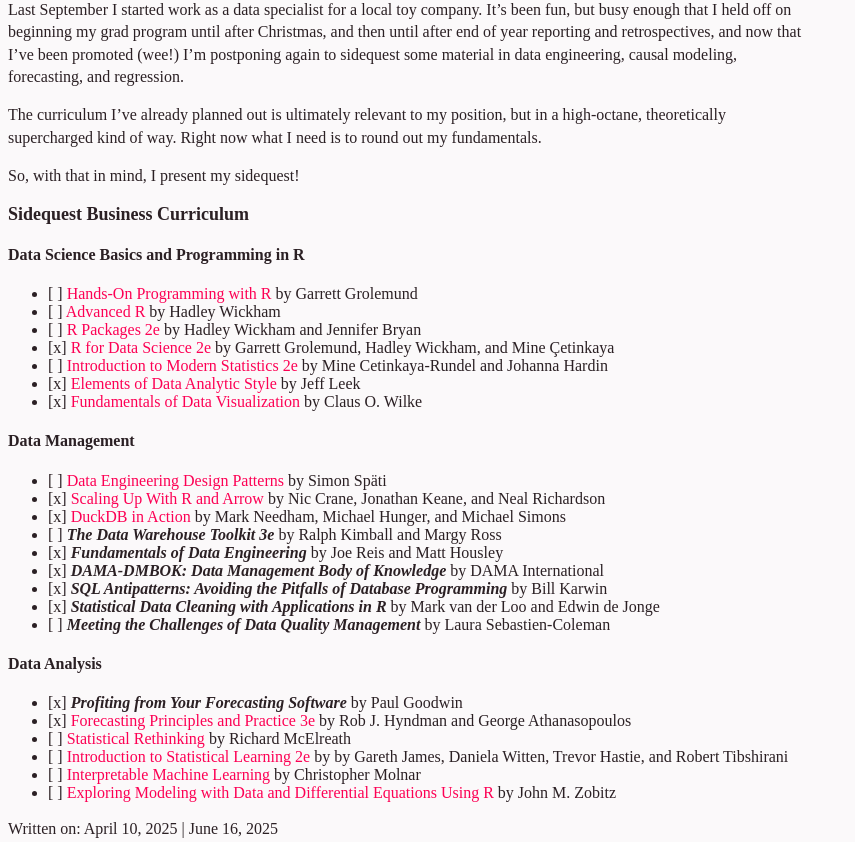
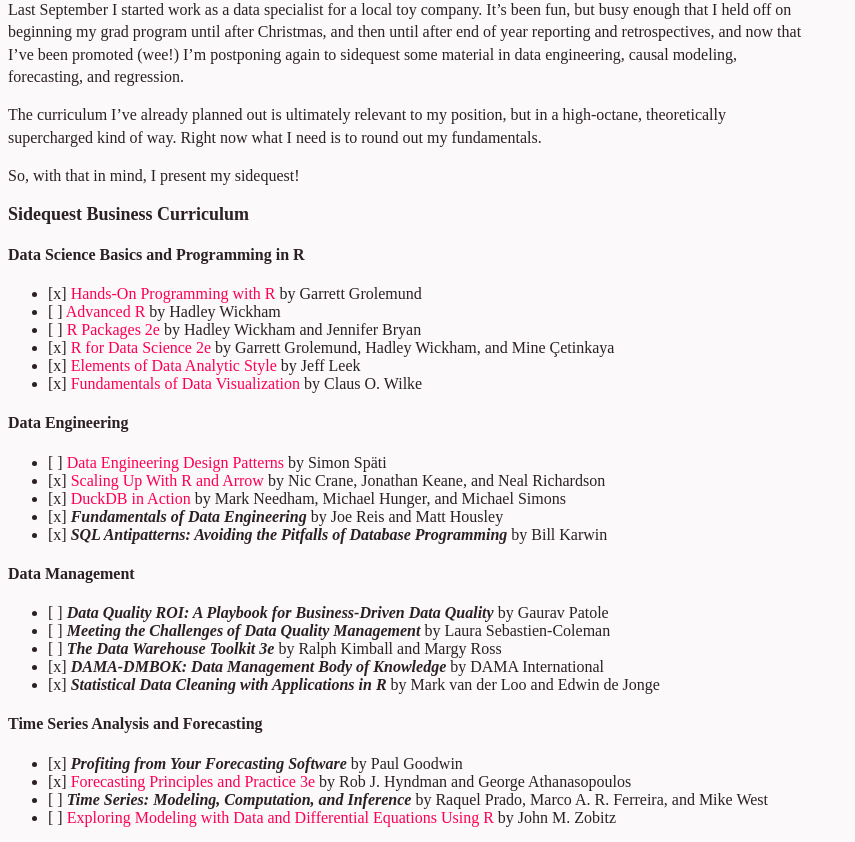
Before and after one commit to danielsinderson/personal-website, an Astro site: page /posts/DIYphd-delay-for-work in a window 1280 px wide. Shown: the part 110-952 px from the top of the page, without its empty margins (0-855 px from the left). Built offline with nearby package versions, Linux system fonts and the light colour scheme; Astro itself is replaced by a stand-in of ours.

Commit message:
updated work curriculum

```diff
--- a/src/pages/posts/DIYphd-delay-for-work.md
+++ b/src/pages/posts/DIYphd-delay-for-work.md
@@ -2,7 +2,7 @@
 layout: ../../layouts/CourseBlogLayout.astro
 title: 'Delaying my Self-Study Graduate Curriculum'
 pubDate: 2025-04-10
-date: "April 10, 2025 | June 16, 2025"
+date: "April 10, 2025 | June 16, 2025 | Jan 31, 2026"
 description: 'Delaying my Self-Study Graduate Program'
 author: 'Daniel Sinderson'
 image:
@@ -22,29 +22,41 @@ So, with that in mind, I present my sidequest!
 
 # Sidequest Business Curriculum
 #### Data Science Basics and Programming in R
-- [ ] [Hands-On Programming with R](https://rstudio-education.github.io/hopr/) by Garrett Grolemund
+- [x] [Hands-On Programming with R](https://rstudio-education.github.io/hopr/) by Garrett Grolemund
 - [ ] [Advanced R](https://adv-r.hadley.nz/) by Hadley Wickham
 - [ ] [R Packages 2e](https://r-pkgs.org/) by Hadley Wickham and Jennifer Bryan
 - [x] [R for Data Science 2e](https://r4ds.hadley.nz/) by Garrett Grolemund, Hadley Wickham, and Mine Çetinkaya
-- [ ] [Introduction to Modern Statistics 2e](https://openintrostat.github.io/ims/index.html) by Mine Cetinkaya-Rundel and Johanna Hardin
 - [x] [Elements of Data Analytic Style](https://leanpub.com/datastyle) by Jeff Leek
 - [x] [Fundamentals of Data Visualization](https://clauswilke.com/dataviz/) by Claus O. Wilke
 
-#### Data Management
+
+#### Data Engineering
 - [ ] [Data Engineering Design Patterns](https://www.dedp.online/) by Simon Späti
 - [x] [Scaling Up With R and Arrow](https://arrowrbook.com/) by Nic Crane, Jonathan Keane, and Neal Richardson
 - [x] [DuckDB in Action](https://motherduck.com/duckdb-book-brief/) by Mark Needham, Michael Hunger, and Michael Simons
+- [x] ***Fundamentals of Data Engineering*** by Joe Reis and Matt Housley
+- [x] ***SQL Antipatterns: Avoiding the Pitfalls of Database Programming*** by Bill Karwin
+
+
+#### Data Management
+- [ ] ***Data Quality ROI: A Playbook for Business-Driven Data Quality*** by Gaurav Patole
+- [ ] ***Meeting the Challenges of Data Quality Management*** by Laura Sebastien-Coleman
 - [ ] ***The Data Warehouse Toolkit 3e*** by Ralph Kimball and Margy Ross
-- [x] ***Fundamentals of Data Engineering*** by Joe Reis and Matt Housley
 - [x] ***DAMA-DMBOK: Data Management Body of Knowledge*** by DAMA International
-- [x] ***SQL Antipatterns: Avoiding the Pitfalls of Database Programming*** by Bill Karwin
 - [x] ***Statistical Data Cleaning with Applications in R*** by Mark van der Loo and Edwin de Jonge
-- [ ] ***Meeting the Challenges of Data Quality Management*** by Laura Sebastien-Coleman
 
-#### Data Analysis
+
+#### Time Series Analysis and Forecasting
 - [x] ***Profiting from Your Forecasting Software*** by Paul Goodwin
 - [x] [Forecasting Principles and Practice 3e](https://otexts.com/fpp3/) by Rob J. Hyndman and George Athanasopoulos
+- [ ] ***Time Series: Modeling, Computation, and Inference*** by Raquel Prado, Marco A. R. Ferreira, and Mike West
+- [ ] [Exploring Modeling with Data and Differential Equations Using R](https://jmzobitz.github.io/ModelingWithR/) by John M. Zobitz
+
+
+#### Statistical Inference, Data Mining, and Machine Learning
+- [ ] [Introduction to Modern Statistics 2e](https://openintrostat.github.io/ims/index.html) by Mine Cetinkaya-Rundel and Johanna Hardin
 - [ ] [Statistical Rethinking](https://xcelab.net/rm/) by Richard McElreath
-- [ ] [Introduction to Statistical Learning 2e](https://www.statlearning.com/) by by Gareth James, Daniela Witten, Trevor Hastie, and Robert Tibshirani
+- [ ] [Introduction to Statistical Learning 2e](https://www.statlearning.com/) by Gareth James, Daniela Witten, Trevor Hastie, and Robert Tibshirani
 - [ ] [Interpretable Machine Learning](https://christophm.github.io/interpretable-ml-book/) by Christopher Molnar
-- [ ] [Exploring Modeling with Data and Differential Equations Using R](https://jmzobitz.github.io/ModelingWithR/) by John M. Zobitz
+- [ ] ***Analytics in a Big Data World*** by Bart Baesens
+- [ ] ***Data Mining: Concepts and Techniques*** by Jiawei Han, Jian Pei, and Hanghang Tong
```
